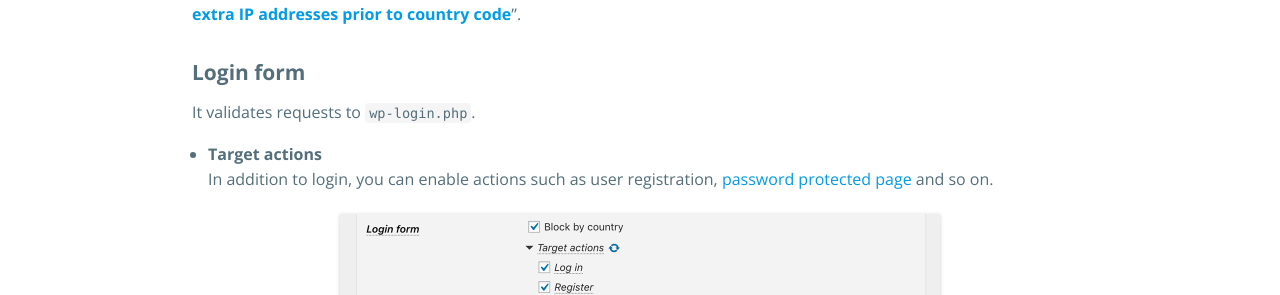
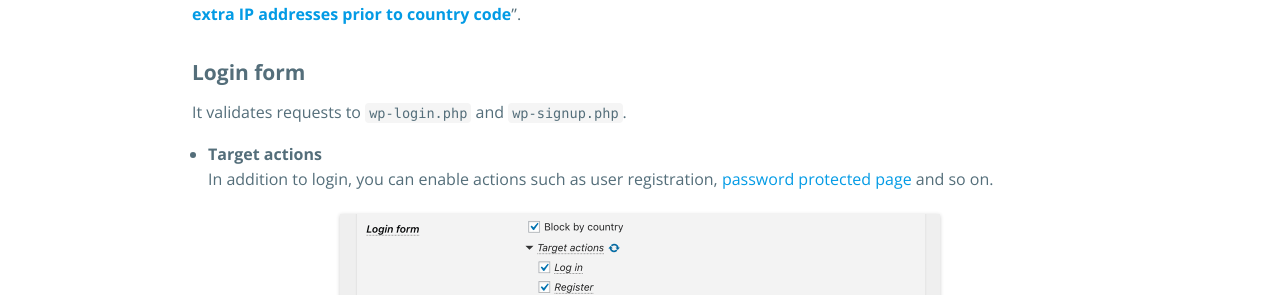
Before and after one commit to tokkonopapa/WordPress-IP-Geo-Block, a Jekyll site: the page built from _codex/06. Dashboard/02. Back-end target settings/back-end-target-settings.md, in a window 1280 px wide and 900 px high, scrolled down 627 px. Shown: the part 159-454 px from the top of the window. Built offline with Jekyll 4.4.1, drawn with Linux system fonts in a browser that asks for light colours; some web fonts are replaced.

Commit message:
Update codex.

```diff
--- a/_codex/06. Dashboard/02. Back-end target settings/back-end-target-settings.md
+++ b/_codex/06. Dashboard/02. Back-end target settings/back-end-target-settings.md
@@ -44,7 +44,7 @@ or the AS number [AS2635][AS2635] of [Automattic, Inc][Automattic] into
 
 #### Login form ####
 
-It validates requests to `wp-login.php`.
+It validates requests to `wp-login.php` and `wp-signup.php`.
 
 - **Target actions**
 In addition to login, you can enable actions such as user registration,
```
Also changed, not shown: _codex/06. Dashboard/02. Back-end target settings/back-end-target-settings-ja.md (+1 -1 lines).
